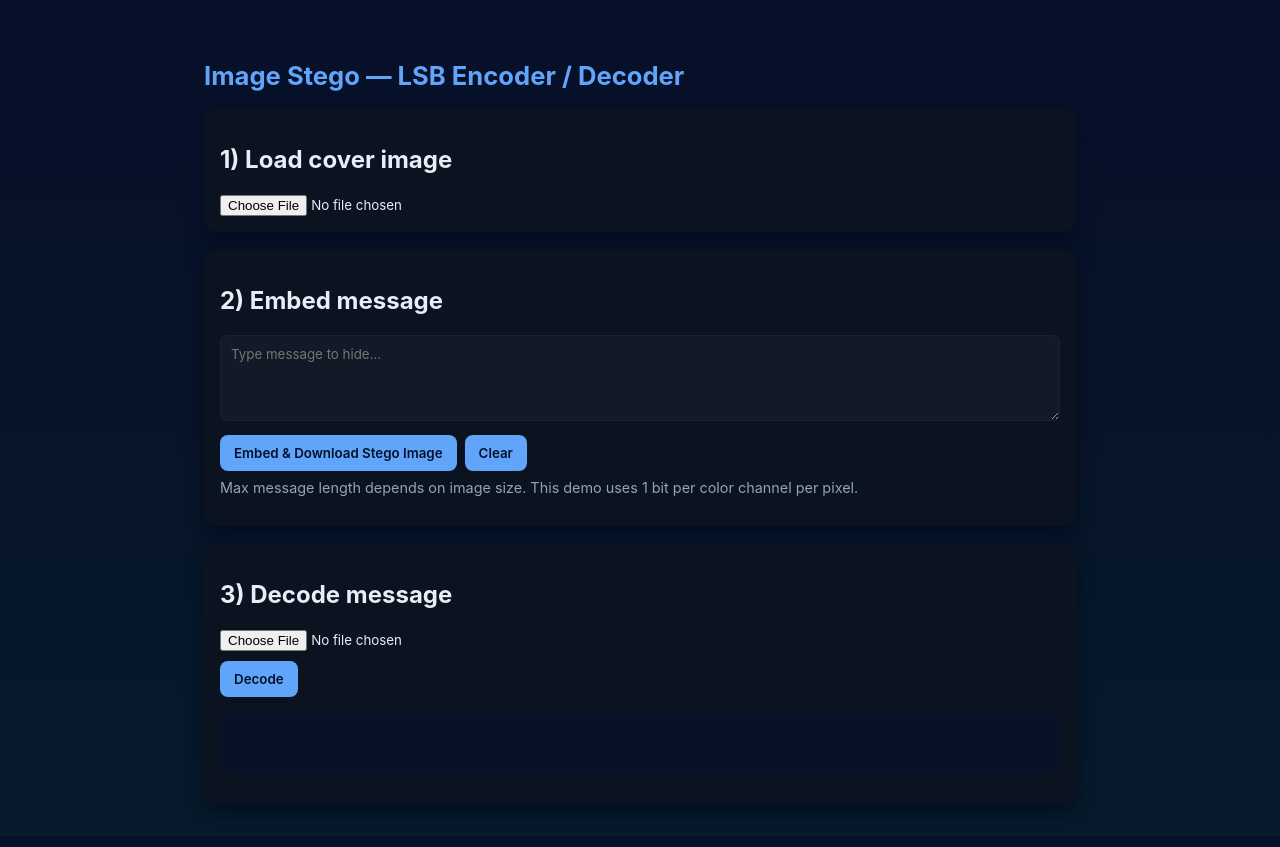
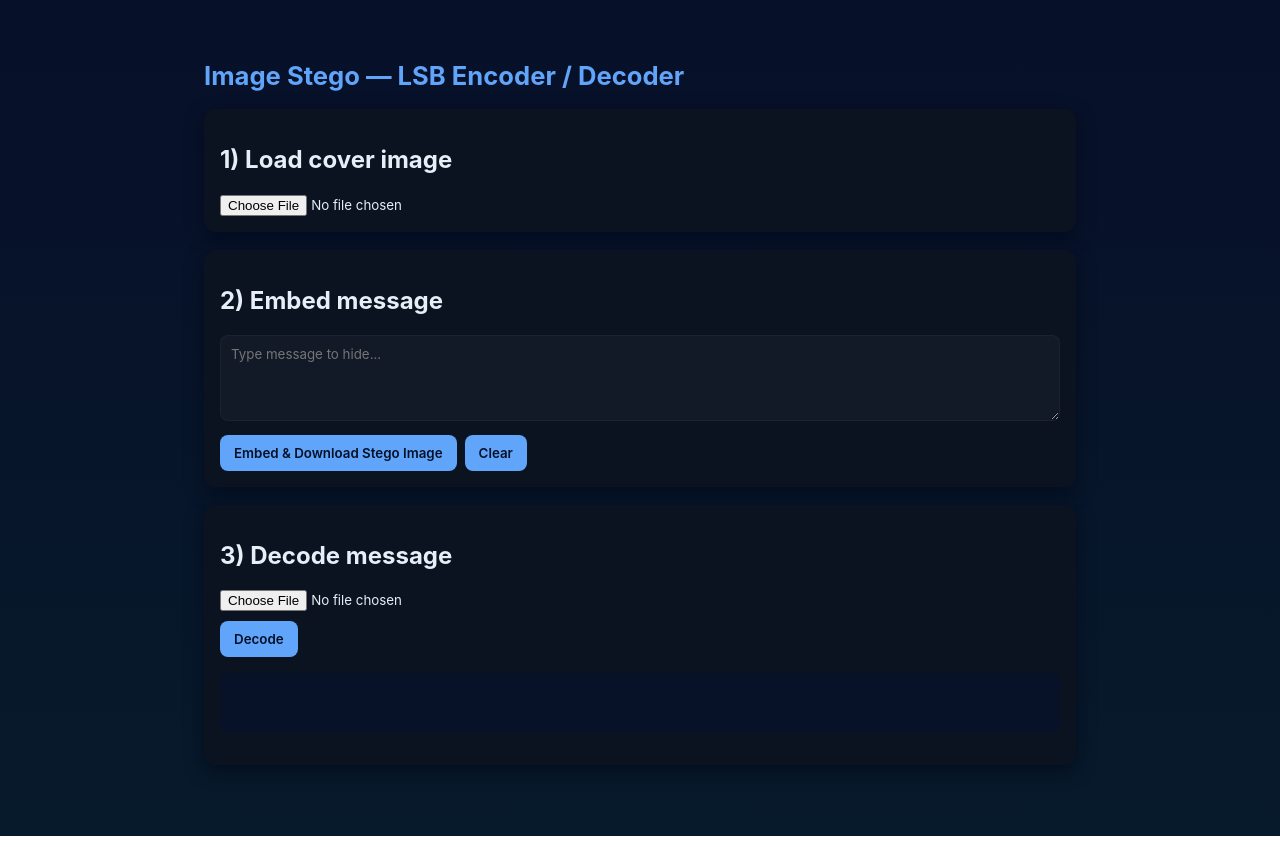
Before and after one commit to vandana050/ImageEncoder, a plain HTML site: page index.html in a window 1280 px wide. Drawn offline with Linux system fonts and the light colour scheme.

Commit message:
Update index.html

```diff
--- a/index.html
+++ b/index.html
@@ -24,7 +24,7 @@
         <button id="embedBtn">Embed & Download Stego Image</button>
         <button id="clearBtn">Clear</button>
       </div>
-      <p class="note">Max message length depends on image size. This demo uses 1 bit per color channel per pixel.</p>
+
     </section>
 
     <section class="card">
```
